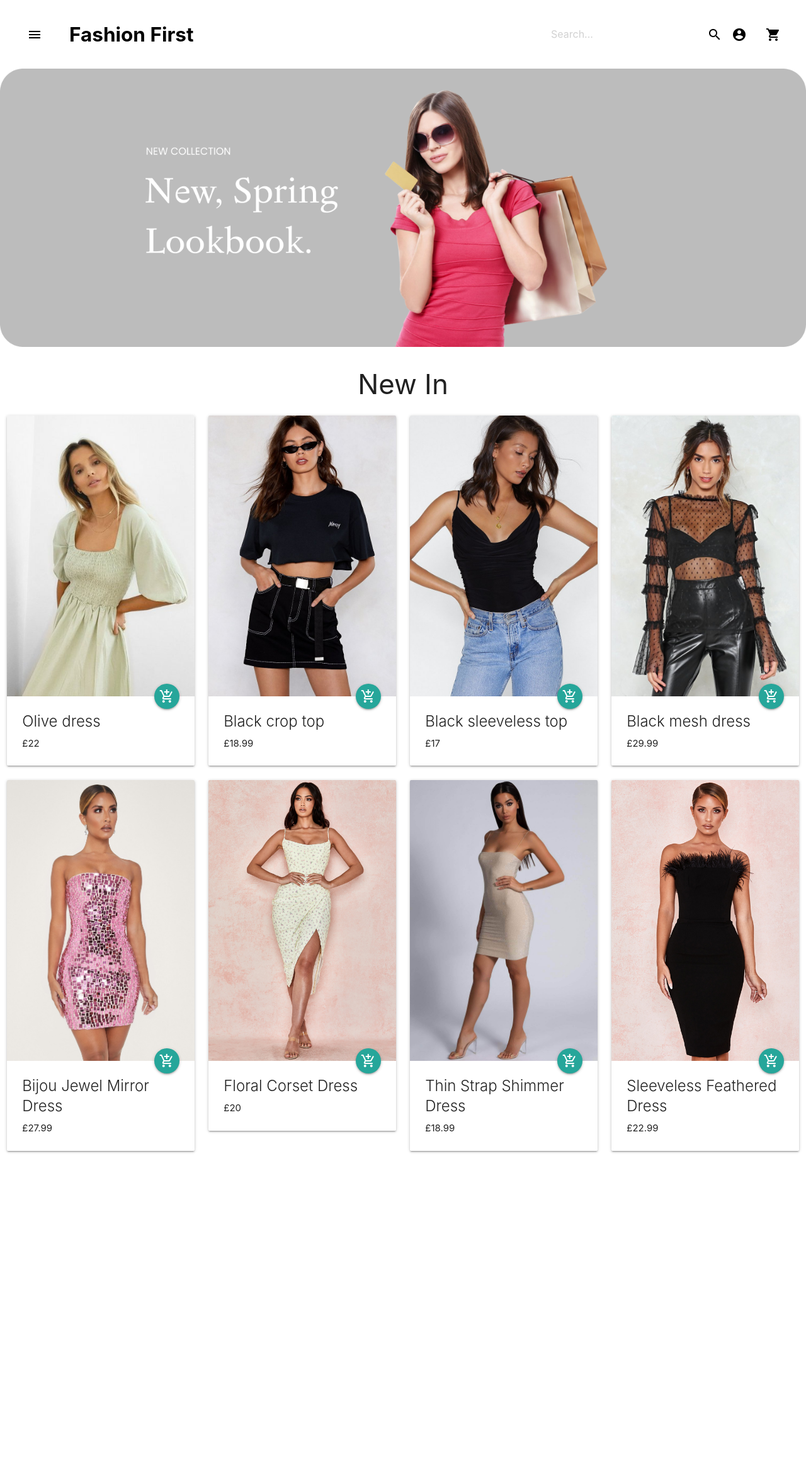
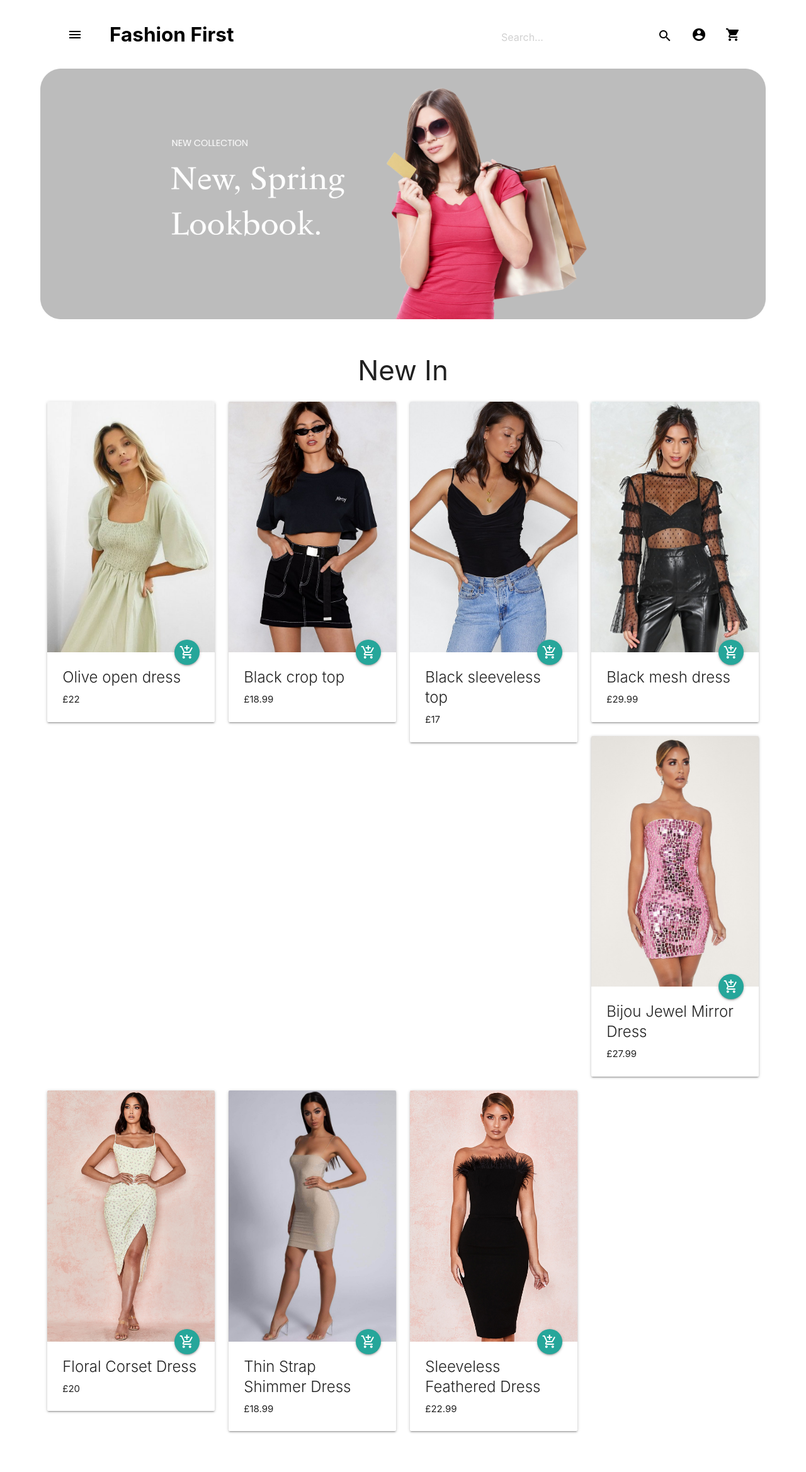
Before and after one commit to PerrySmithMoss/fashion-first, a PHP site: page / in a window 1280 px wide. Shown: the whole page at 63% size. Before the commit the page ends 1831 px from the top, so only its background shows below. Run offline with PHP 8.4, Linux system fonts and the light colour scheme; some libraries are stand-ins or nearby versions.

Commit message:
Navbar changes

```diff
--- a/assets/css/style.css
+++ b/assets/css/style.css
@@ -3,7 +3,7 @@ html,body {
 }
 
 .container {
-    width: 100% !important;
+    width: 90% !important;
     max-width: 1440px !important;
     margin: auto !important;
   }
@@ -38,6 +38,10 @@ nav {
     background-color: white !important;
 }
 
+nav .brand-logo.left {
+
+}
+
 .login-title {
     display: table;
     margin: auto;
@@ -67,12 +71,27 @@ nav {
 
 .search-bar {
     background-color: white !important;
+    padding-top: 5px !important;
 }
 
-@media screen and (max-width: 993px) {
-.nav-right_side {
-    padding-right: 5px !important;
+.search-bar_icon {
+    padding-right: 15px !important;
+    padding-top: 2px !important;
+}
+
+@media screen and (max-width: 991px) {
+.nav-left_side {
+    padding-left: 90px !important;
     }
+}
+
+@media screen and (max-width: 695px) {
+    .search-bar {
+        width: 90px;
+    }
+    .nav-left_side {
+        padding-left: 75px !important;
+        }
 }
 
 @media screen and (max-width: 400px) {
--- a/index.php
+++ b/index.php
@@ -13,23 +13,24 @@
 <div class="centered-image-container">
     <img class="centered-image" src="assets/images/nav-image4.png" alt="woman with shopping bags">
 </div>
+<br>
 <section>
     <h3 class="center">New In</h3>
 <div class="row">
-      <div class="col s12 m4 l3">
+      <div class="col s6 m4 l3">
       <div class="card">
         <div class="card-image">
         <img src="assets/images/new-in1.jpeg">
           <a class="btn-floating halfway-fab waves-effect waves-light "><i class="material-icons">add_shopping_cart</i></a>
         </div>
         <div class="card-content">
-        <span class="card-title">Olive dress</span>
+        <span class="card-title">Olive open dress</span>
           <p>£22</p>
         </div>
       </div>
       </div>
 
-      <div class="col s12 m4 l3">
+      <div class="col s6 m4 l3">
       <div class="card">
         <div class="card-image">
         <img src="assets/images/new-in2.jpeg">
@@ -42,7 +43,7 @@
       </div>
       </div>
 
-      <div class="col s12 m4 l3">
+      <div class="col s6 m4 l3">
       <div class="card">
         <div class="card-image">
         <img src="assets/images/new-in3.jpeg">
@@ -55,7 +56,7 @@
       </div>
       </div>
 
-      <div class="col s12 m4 l3">
+      <div class="col s6 m4 l3">
       <div class="card">
         <div class="card-image">
         <img src="assets/images/new-in4.jpeg">
--- a/login.php
+++ b/login.php
@@ -33,6 +33,7 @@
 
 <!DOCTYPE html>
 <html lang="en">
+        <br>
 <div class="container">
 <?php include('templates/header.php') ?>
 
@@ -78,8 +79,8 @@
             <!-- Form Button Section  -->
         <div class="center">
             <input type="submit" value="Login" name="submit"
-            class="btn waves-effect waves-light submit-btn"
-            style="width:100%; background-color: #212121">
+            class="btn waves-effect waves-light submit-btn white-text"
+            style="width:100%; ">
         </div>
 
             <!-- Form "Register Now" And "Forgot Password" Link Section. -->
--- a/register.php
+++ b/register.php
@@ -32,6 +32,7 @@
 
 <!DOCTYPE html>
 <html lang="en">
+<br>
 <div class="container">
 <?php include('templates/header.php') ?>
 
@@ -88,14 +89,15 @@
         <div class="center">
             <input type="submit" value="Sign up" name="submit"
             class="btn waves-effect waves-light submit-btn"
-            style="width:100%; background-color: #212121">
+            style="width:100%; white-text">
         </div>
 
             <!-- Form "Register Now" And "Forgot Password" Link Section. -->
         <div class="" style="font-size:14px;"><br>
             <a href="login.php" class="left">Login</a>
             <a href="" class="right ">Forgot Password?</a>
-        </div><br>
+        </div>
+        <br>
     </div>
 </form>
 
--- a/templates/header.php
+++ b/templates/header.php
@@ -15,20 +15,24 @@
     <nav>
     <div class="nav-wrapper">
       <a href="#" data-target="slide-out" class="sidenav-trigger show-on-large"><i class="material-icons">menu</i></a>
-    <a href="index.php" class="brand-logo brand-text left nav-left_side "> Fashion First</a>
+    <a href="index.php" class="brand-logo brand-text nav-left_side left"> Fashion First</a>
       <ul class="right hide-on-small-and-down nav-right_side" id="nav-mobile">
         <li><form action="#" class="search-bar">
           <div class="input-field">
             <input class="grey-text autocomplete search-bar" placeholder="Search..." type="text" id="autocomplete-input">
            </div>
           </form>
-          <li><i class="material-icons black-text">search</i></li> </li>
+          <li><i class="material-icons black-text search-bar_icon">search</i></li> </li>
         <li><a href="login.php"><i class="material-icons black-text">account_circle</i></a></li>
         <li><a href="badges.html"><i class="material-icons black-text">shopping_cart</i></a></li>
       </ul>
     </div>
   </nav>
   <ul id="slide-out" class="sidenav">
-      <li><a href="#!">First Sidebar Link</a></li>
-      <li><a href="#!">Second Sidebar Link</a></li>
-    </ul>
+      <li><a href="#!">New In</a></li>
+      <li><a href="#!">Sale</a></li>
+      <li><a href="#!">Dresses</a></li>
+      <li><a href="#!">Tops</a></li>
+      <li><a href="#!">Shoes</a></li>
+      <li><a href="#!">Accessories</a></li>
+  </ul>
```
Also changed, not shown: assets/images/nav-image1.png (deleted), assets/images/nav-image2.png (deleted), assets/images/nav-image3.png (deleted), assets/images/new-in.jpeg (added), 1 other file.
